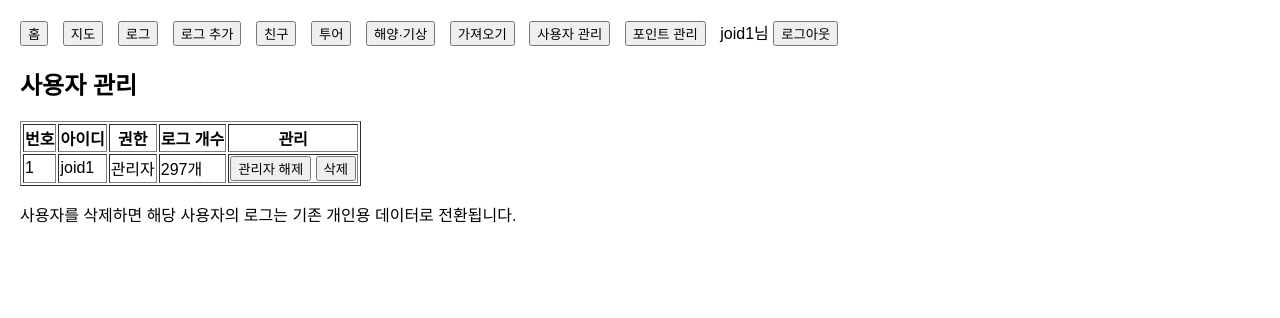
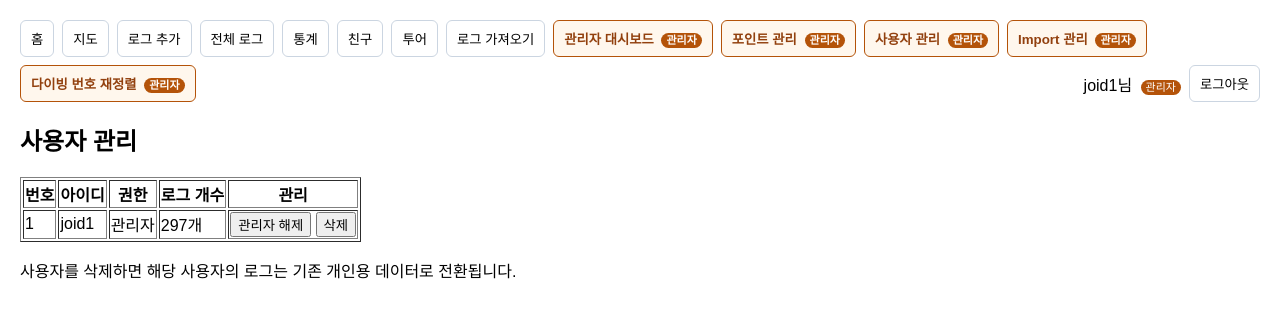
Before and after one commit to JONGMIN-217/DivingLogProject, a FastAPI app: page /admin/users in a window 1280 px wide. Shown: the top 318 px of the page. Run offline with FastAPI, Linux system fonts and the light colour scheme; a user stored in the database is signed in.

Commit message:
Differentiate admin and user UI

```diff
--- a/main.py
+++ b/main.py
@@ -213,7 +213,10 @@ def admin_required_redirect(request: Request, db):
         return None, login_required_redirect(request)
 
     if not current_user.is_admin:
-        return current_user, RedirectResponse(url="/", status_code=303)
+        return current_user, RedirectResponse(
+            url="/?error=관리자 권한이 필요한 페이지입니다.",
+            status_code=303,
+        )
 
     return current_user, None
 
@@ -1378,6 +1381,75 @@ async def upload_trip_photo(
         return RedirectResponse(url=f"/trips/{trip_id}?message=사진을 업로드했습니다.", status_code=303)
     finally:
         db.close()
+
+
+@app.get("/admin")
+def admin_dashboard(request: Request):
+    db = SessionLocal()
+    try:
+        current_user, redirect = admin_required_redirect(request, db)
+        if redirect:
+            return redirect
+
+        stats = {
+            "user_count": db.query(func.count(User.id)).scalar() or 0,
+            "admin_count": db.query(func.count(User.id)).filter(User.is_admin.is_(True)).scalar() or 0,
+            "log_count": db.query(func.count(DiveLog.id)).scalar() or 0,
+            "point_count": db.query(func.count(DivePoint.id)).scalar() or 0,
+            "import_file_count": len(_admin_import_files()),
+        }
+
+        return templates.TemplateResponse(
+            "admin_dashboard.html",
+            {
+                "request": request,
+                "current_user": current_user,
+                "stats": stats,
+                "message": request.query_params.get("message"),
+                "error": request.query_params.get("error"),
+            },
+        )
+    finally:
+        db.close()
+
+
+@app.get("/admin/import")
+def admin_import_management(request: Request):
+    db = SessionLocal()
+    try:
+        current_user, redirect = admin_required_redirect(request, db)
+        if redirect:
+            return redirect
+
+        return templates.TemplateResponse(
+            "admin_import.html",
+            {
+                "request": request,
+                "current_user": current_user,
+                "import_files": _admin_import_files(),
+            },
+        )
+    finally:
+        db.close()
+
+
+def _admin_import_files():
+    files = []
+    if not IMPORT_UPLOAD_DIR.exists():
+        return files
+
+    for path in sorted(IMPORT_UPLOAD_DIR.iterdir(), key=lambda item: item.stat().st_mtime, reverse=True):
+        if not path.is_file():
+            continue
+        stat = path.stat()
+        files.append(
+            {
+                "name": path.name,
+                "size_kb": round(stat.st_size / 1024, 1),
+                "modified_at": datetime.fromtimestamp(stat.st_mtime).strftime("%Y-%m-%d %H:%M"),
+            }
+        )
+    return files[:50]
 
 
 @app.get("/admin/users")
--- a/templates/base.html
+++ b/templates/base.html
@@ -17,10 +17,59 @@ body{
 
 .navbar{
     margin-bottom:20px;
+    display:flex;
+    flex-wrap:wrap;
+    gap:8px;
+    align-items:center;
 }
 
 .navbar button{
-    margin-right:10px;
+    border:1px solid #cbd5e1;
+    background:#ffffff;
+    border-radius:6px;
+    padding:8px 10px;
+    cursor:pointer;
+}
+
+.navbar .admin-button{
+    border-color:#b45309;
+    background:#fff7ed;
+    color:#92400e;
+    font-weight:bold;
+}
+
+.admin-badge{
+    display:inline-block;
+    margin-left:4px;
+    padding:2px 5px;
+    border-radius:999px;
+    background:#b45309;
+    color:#ffffff;
+    font-size:11px;
+    line-height:1;
+}
+
+.nav-user{
+    margin-left:auto;
+}
+
+.flash-message,
+.flash-error{
+    margin:0 0 16px;
+    padding:10px 12px;
+    border-radius:6px;
+}
+
+.flash-message{
+    background:#ecfdf5;
+    border:1px solid #a7f3d0;
+    color:#065f46;
+}
+
+.flash-error{
+    background:#fef2f2;
+    border:1px solid #fecaca;
+    color:#991b1b;
 }
 </style>
 
@@ -34,18 +83,24 @@ body{
 <div class="navbar">
     <a href="/"><button>홈</button></a>
     <a href="/map"><button>지도</button></a>
-    <a href="/logs"><button>로그</button></a>
     <a href="/log/add"><button>로그 추가</button></a>
+    <a href="/logs"><button>전체 로그</button></a>
+    <a href="/stats"><button>통계</button></a>
     <a href="/friends"><button>친구</button></a>
     <a href="/trips"><button>투어</button></a>
-    <a href="/marine-weather"><button>해양·기상</button></a>
-    <a href="/import"><button>가져오기</button></a>
+    <a href="/import"><button>로그 가져오기</button></a>
     {% if request.session.get("user_id") %}
     {% if request.session.get("is_admin") %}
-    <a href="/admin/users"><button>사용자 관리</button></a>
-    <a href="/admin/divepoints"><button>포인트 관리</button></a>
+    <a href="/admin"><button class="admin-button">관리자 대시보드 <span class="admin-badge">관리자</span></button></a>
+    <a href="/admin/divepoints"><button class="admin-button">포인트 관리 <span class="admin-badge">관리자</span></button></a>
+    <a href="/admin/users"><button class="admin-button">사용자 관리 <span class="admin-badge">관리자</span></button></a>
+    <a href="/admin/import"><button class="admin-button">Import 관리 <span class="admin-badge">관리자</span></button></a>
+    <a href="/admin/recalculate-dive-numbers"><button class="admin-button">다이빙 번호 재정렬 <span class="admin-badge">관리자</span></button></a>
     {% endif %}
-    <span>{{ request.session.get("username") }}님</span>
+    <span class="nav-user">
+        {{ request.session.get("username") }}님
+        {% if request.session.get("is_admin") %}<span class="admin-badge">관리자</span>{% endif %}
+    </span>
     <form action="/logout" method="post" style="display:inline;">
         <button type="submit">로그아웃</button>
     </form>
@@ -55,6 +110,13 @@ body{
     {% endif %}
 </div>
 
+{% if request.query_params.get("message") %}
+<div class="flash-message">{{ request.query_params.get("message") }}</div>
+{% endif %}
+{% if request.query_params.get("error") %}
+<div class="flash-error">{{ request.query_params.get("error") }}</div>
+{% endif %}
+
 <!-- ✅ 각 페이지 내용 들어가는 자리 -->
 {% block content %}{% endblock %}
 
```
Also changed, not shown: templates/admin_dashboard.html (added, +122 -0 lines), templates/admin_import.html (added, +104 -0 lines).
